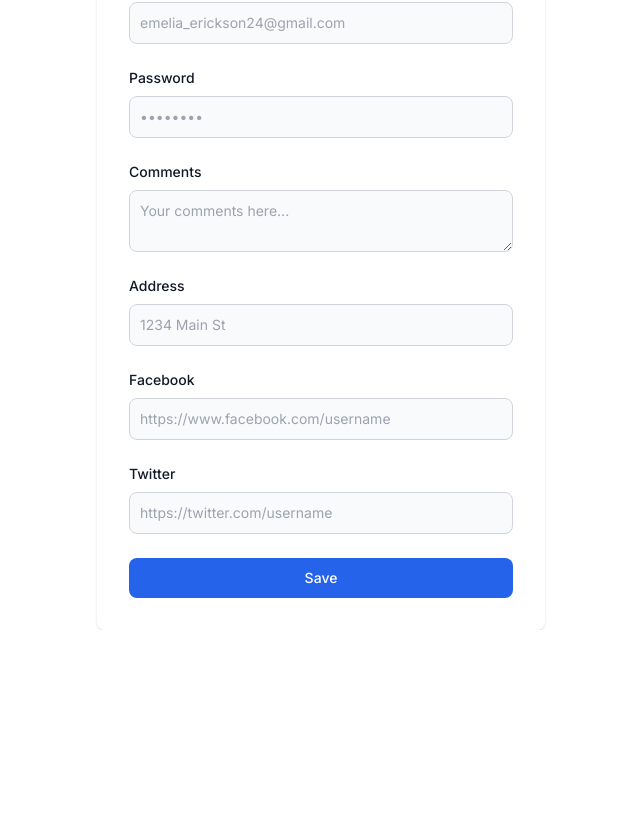
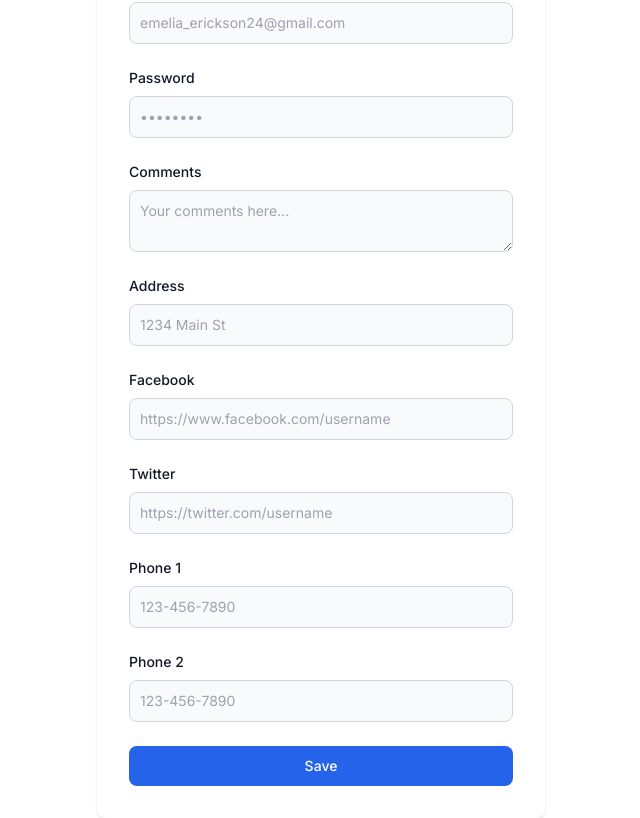
Before and after one commit to AnushkaKohli/Learning-React-Formik, a Next.js app: page / in a window 1280 px wide. Shown: the part 304-1122 px from the top of the page, without its empty margins (319-959 px from the left). Before the commit the page ends 934 px from the top, so only its background shows below. Built offline with nearby package versions, Linux system fonts and the light colour scheme.

Commit message:
array field

```diff
--- a/components/NewForm-formikComp.tsx
+++ b/components/NewForm-formikComp.tsx
@@ -15,7 +15,8 @@ const initialValues = {
     socials: {
         facebook: "",
         twitter: "",
-    }
+    },
+    phonenumbers: ["", ""],
 }
 
 const onSubmit = (values: any) => {
@@ -180,6 +181,38 @@ const NewForm_formikComp = () => {
                     />
                     <ErrorMessage name="socials.twitter" component="div" className="error" />
                 </div>
+                <div>
+                    <label
+                        htmlFor="phone1"
+                        className="labelTag"
+                    >
+                        Phone 1
+                    </label>
+                    <Field
+                        type="text"
+                        id="phone1"
+                        name="phonenumbers[0]"
+                        placeholder="123-456-7890"
+                        className="formInput"
+                    />
+                    <ErrorMessage name="phonenumbers[0]" component="div" className="error" />
+                </div>
+                <div>
+                    <label
+                        htmlFor="phone2"
+                        className="labelTag"
+                    >
+                        Phone 2
+                    </label>
+                    <Field
+                        type="text"
+                        id="phone2"
+                        name="phonenumbers[1]"
+                        placeholder="123-456-7890"
+                        className="formInput"
+                    />
+                    <ErrorMessage name="phonenumbers[1]" component="div" className="error" />
+                </div>
                 <button
                     type="submit"
                     className="w-full text-white bg-blue-600 hover:bg-blue-700 focus:ring-4 focus:outline-none focus:ring-blue-300 font-medium rounded-lg text-sm px-5 py-2.5 text-center dark:bg-blue-600 dark:hover:bg-blue-700 dark:focus:ring-blue-800"
```
Also changed, not shown: 1 other file (tests, documents, lock files or other folders).
